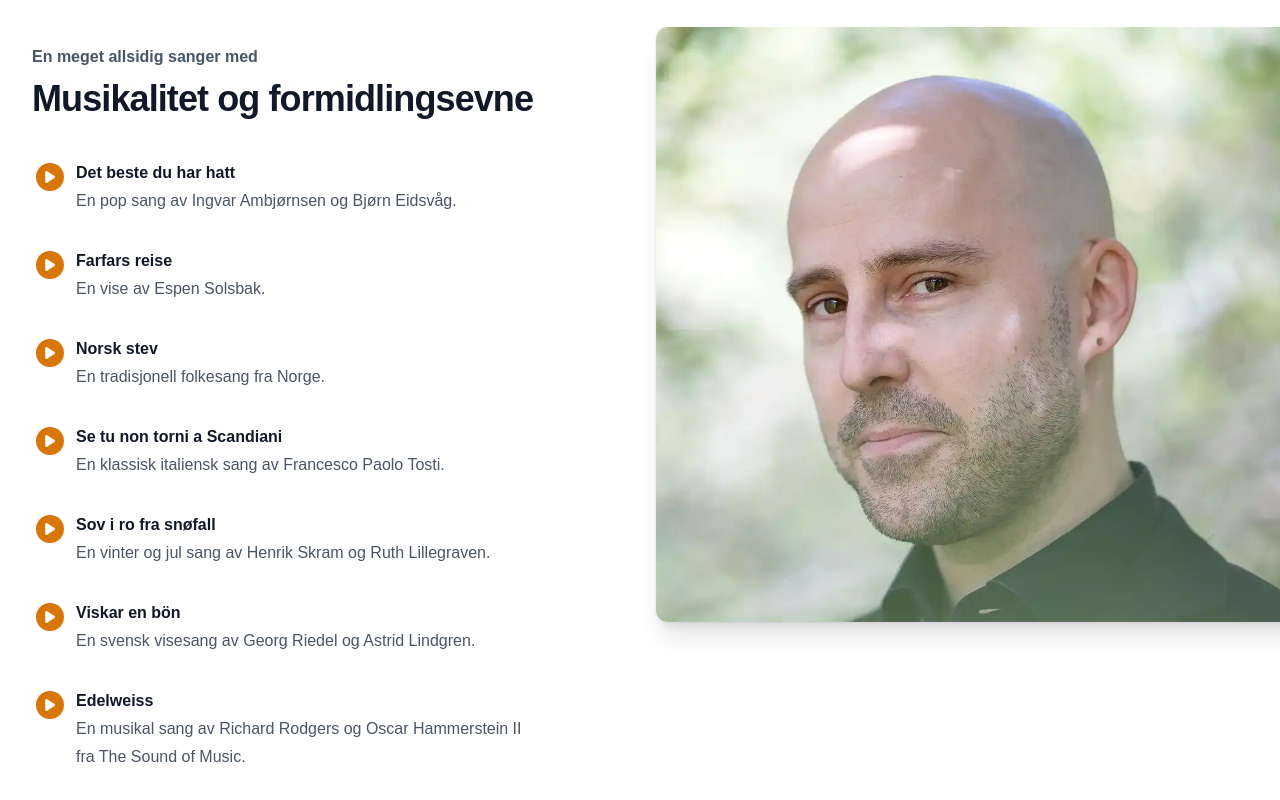
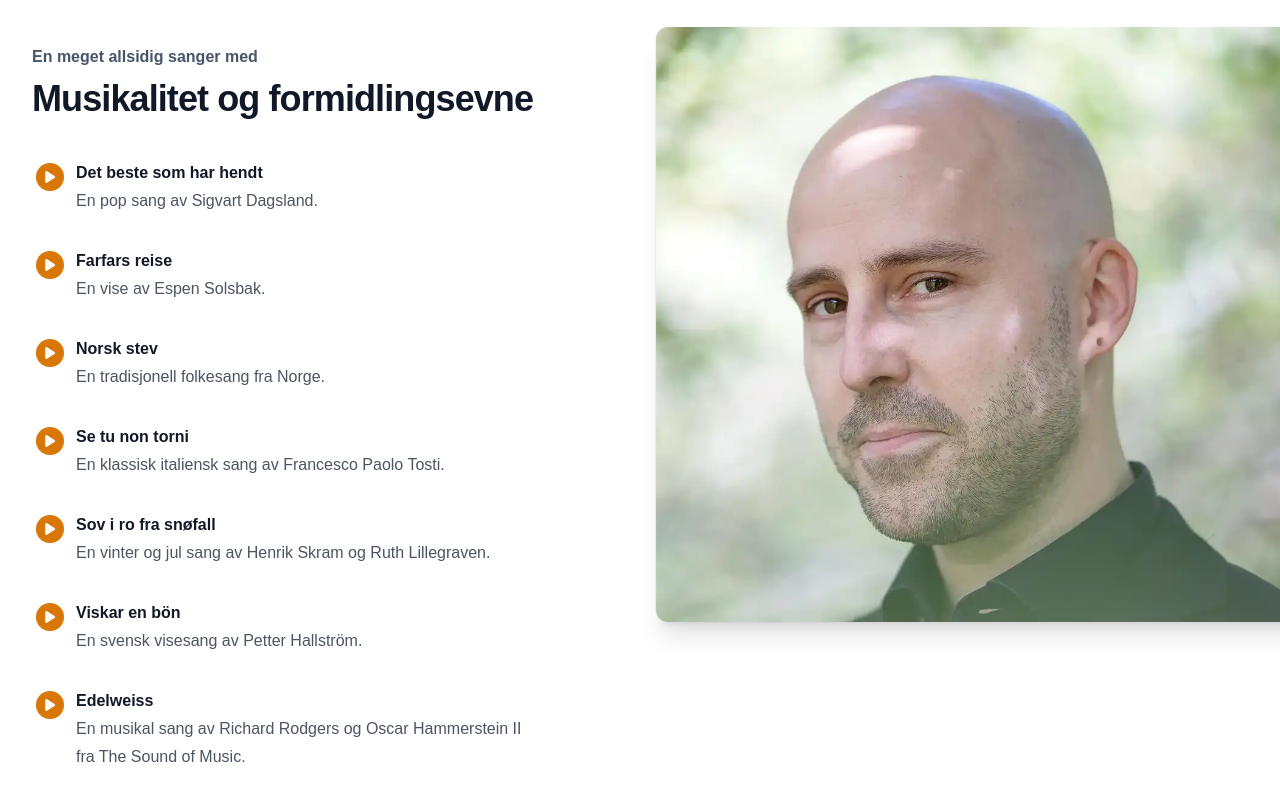
Before and after one commit to Emily-Nilsen/sangibegravelse, a Next.js app: page /espen-solsbak in a window 1280 px wide. Shown: the part 2029-2829 px from the top of the page. Built offline with nearby package versions, Linux system fonts and the light colour scheme; a web font is replaced by a local one.

Commit message:
update song list for Espen

```diff
--- a/src/pages/espen-solsbak.jsx
+++ b/src/pages/espen-solsbak.jsx
@@ -7,8 +7,8 @@ import ESSamples from '../images/profiles/ES-samples.webp';
 
 const features = [
   {
-    title: 'Det beste du har hatt',
-    description: 'En pop sang av Ingvar Ambjørnsen og Bjørn Eidsvåg.',
+    title: 'Det beste som har hendt',
+    description: 'En pop sang av Sigvart Dagsland.',
     audio: true,
     audioUrl: '/audio/E_DetBesteDuHarHatt.mp3',
   },
@@ -25,7 +25,7 @@ const features = [
     audioUrl: '/audio/E_NorskStev.mp3',
   },
   {
-    title: 'Se tu non torni a Scandiani',
+    title: 'Se tu non torni',
     description: 'En klassisk italiensk sang av Francesco Paolo Tosti.',
     audio: true,
     audioUrl: '/audio/E_SeTuNonTorni_AScandiani_FPTosti.mp3',
@@ -38,7 +38,7 @@ const features = [
   },
   {
     title: 'Viskar en bön',
-    description: 'En svensk visesang av Georg Riedel og Astrid Lindgren.',
+    description: 'En svensk visesang av Petter Hallström.',
     audio: true,
     audioUrl: '/audio/E_ViskarEnBön.mp3',
   },
```
Also changed, not shown: 1 other file (tests, documents, lock files or other folders).
